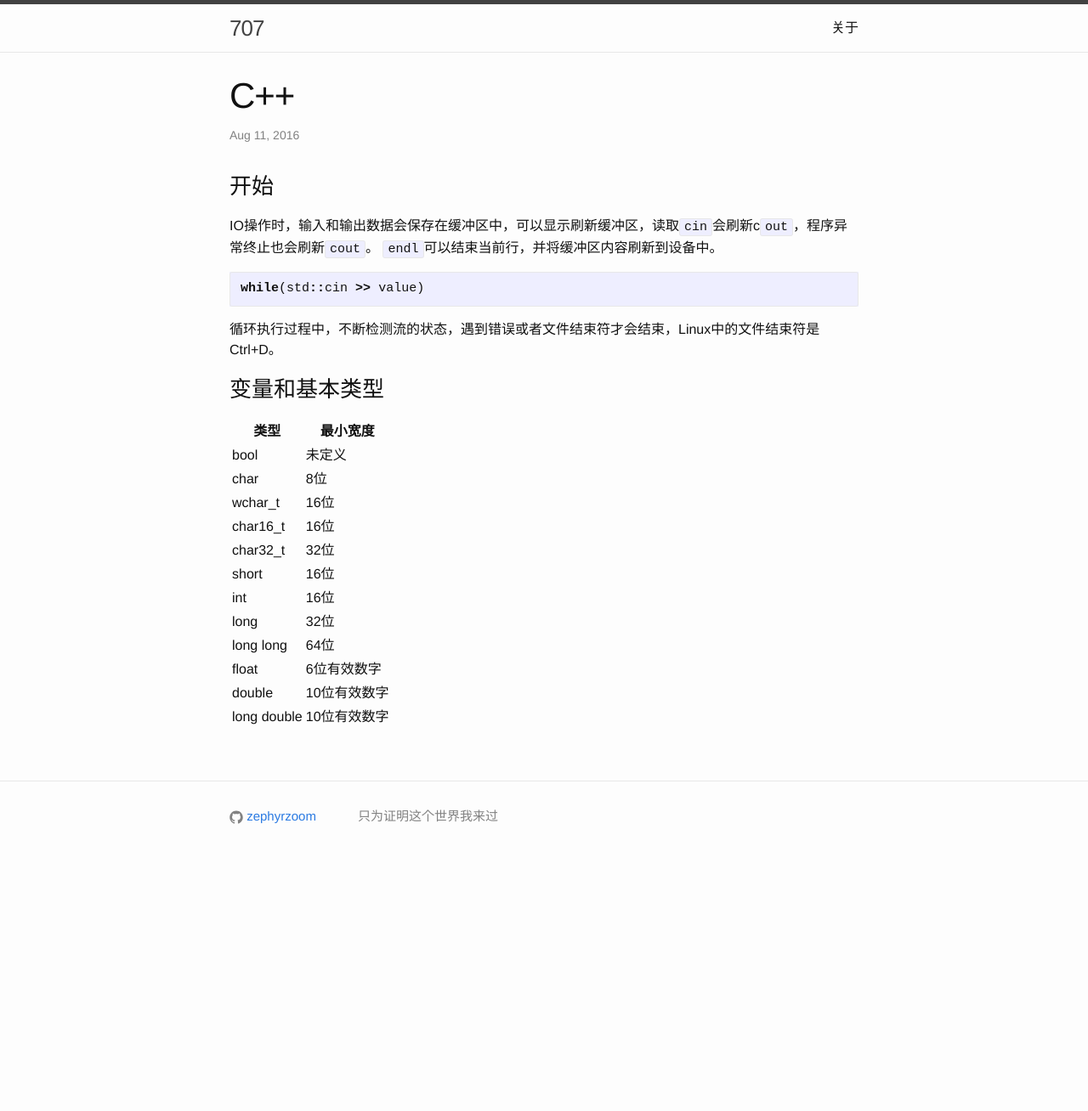
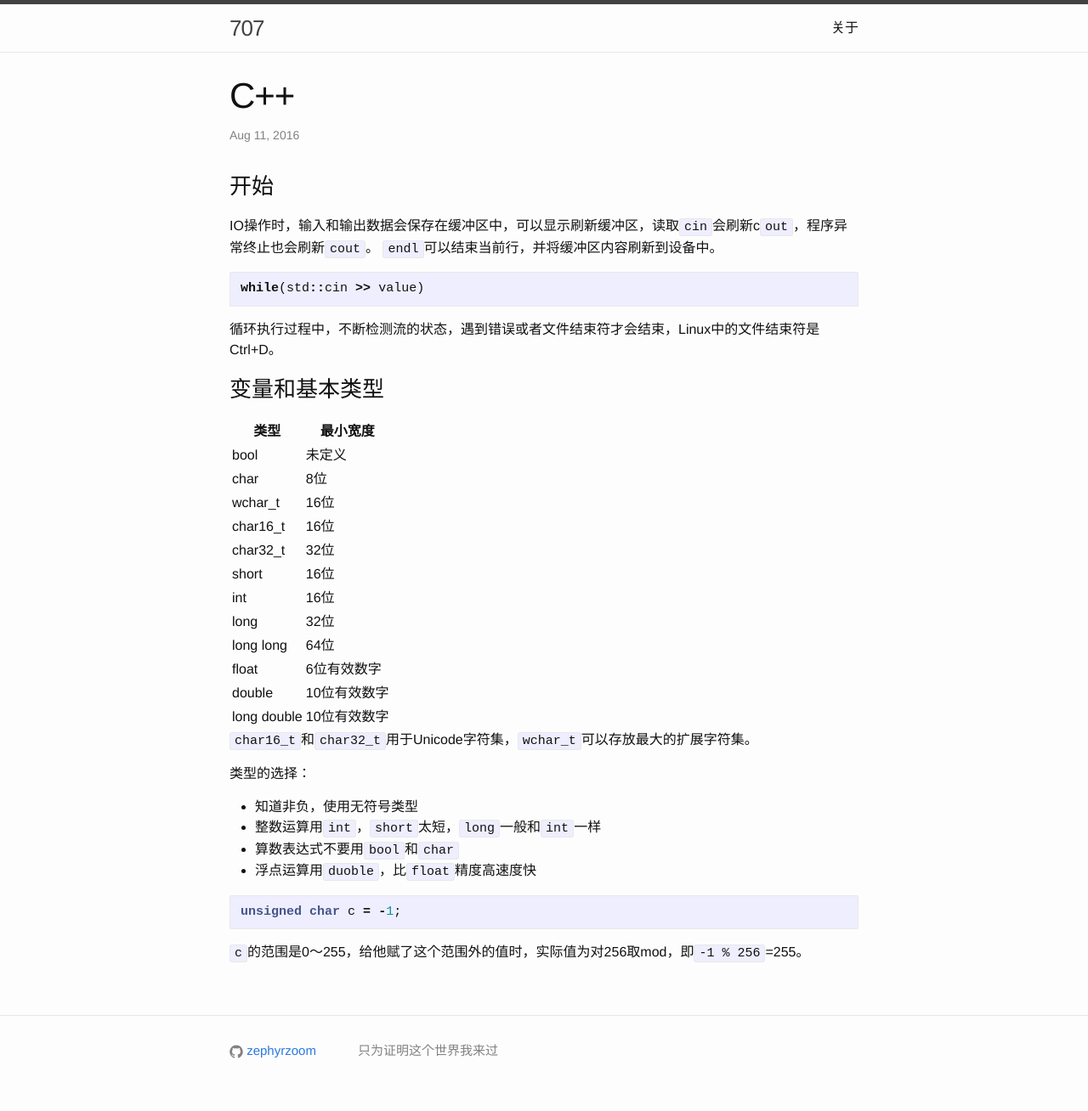
Before and after one commit to zephyrzoom/zephyrzoom.github.io, a Jekyll site: the page built from _posts/2016-08-11-cpp.md, in a window 1280 px wide. Shown: the whole page at 85% size. Built offline with Jekyll 4.4.1, drawn with Linux system fonts in a browser that asks for light colours; before the commit the page ends 1032 px from its top, so only the background shows below that.

Commit message:
update cpp

````diff
--- a/_posts/2016-08-11-cpp.md
+++ b/_posts/2016-08-11-cpp.md
@@ -30,3 +30,16 @@ long long   | 64位
 float       | 6位有效数字
 double      | 10位有效数字
 long double | 10位有效数字
+
+`char16_t`和`char32_t`用于Unicode字符集，`wchar_t`可以存放最大的扩展字符集。
+
+类型的选择：
+- 知道非负，使用无符号类型
+- 整数运算用`int`，`short`太短，`long`一般和`int`一样
+- 算数表达式不要用`bool`和`char`
+- 浮点运算用`duoble`，比`float`精度高速度快
+
+```c++
+unsigned char c = -1;
+```
+`c`的范围是0～255，给他赋了这个范围外的值时，实际值为对256取mod，即`-1 % 256`=255。
````
